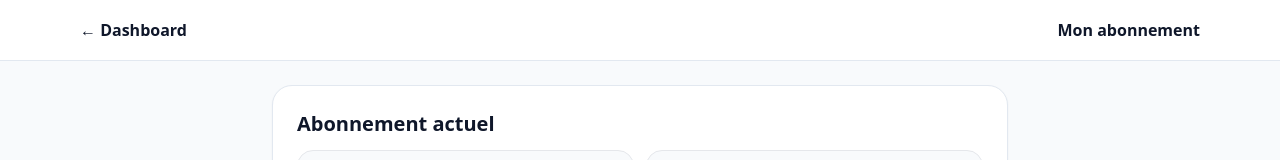
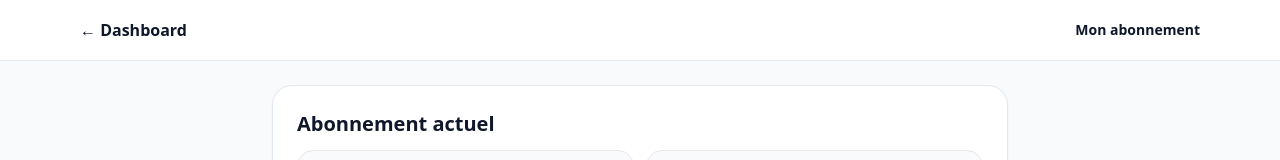
Before and after one commit to thomasmartialfrancomme-oss/saasadministratif, a Next.js app: page /dashboard/billing in a window 1280 px wide. Shown: the top 160 px of the page. Built offline with nearby package versions, Linux system fonts and the light colour scheme; no server answers.

Commit message:
Update page.tsx

```diff
--- a/app/dashboard/billing/page.tsx
+++ b/app/dashboard/billing/page.tsx
@@ -1,6 +1,7 @@
 "use client";
 import Link from 'next/link';
 import { useEffect, useState } from 'react';
+
 export default function Page(){
   const [user,setUser]=useState<any>(null);
   useEffect(()=>{ fetch('/api/me').then(r=>r.json()).then(j=>setUser(j.user))},[]);
@@ -10,7 +11,7 @@ export default function Page(){
     if(j.url) location.href=j.url; else alert(j.error||'Stripe non configuré — voir .env.example. Mode démo: plan changé localement.')
   }
   return <div className="min-h-screen bg-slate-50">
-    <header className="bg-white border-b border-slate-200"><div className="max-w-6xl mx-auto px-4 h-[60px] flex items-center justify-between"><Link href="/dashboard" className="font-extrabold">← Dashboard</Link><span className="font-bold">Mon abonnement</span></div></header>
+    <header className="bg-white border-b border-slate-200"><div className="max-w-6xl mx-auto px-4 h-[60px] flex items-center justify-between"><Link href="/dashboard" className="font-extrabold">← Dashboard</Link><span className="text-sm font-semibold">Mon abonnement</span></div></header>
     <div className="max-w-3xl mx-auto px-4 py-6">
       <div className="card p-6">
         <h1 className="text-xl font-extrabold">Abonnement actuel</h1>
@@ -27,9 +28,9 @@ export default function Page(){
         </div>
         <p className="text-xs text-slate-500 mt-3">Paiements via Stripe Checkout & Customer Portal. Webhooks synchronisés côté serveur. Annulation / upgrade / downgrade / remboursement gérés.</p>
         <div className="mt-6 flex gap-2">
-          <a href="#" onClick={(e)=>{e.preventDefault(); alert('Customer Portal Stripe — configure STRIPE_SECRET_KEY pour activer.')}} className="text-sm underline">Gérer le paiement (Stripe Portal)</a>
+          <a href="#" onClick={(e)=>{e.preventDefault(); alert('Customer Portal Stripe — configure STRIPE_SECRET_KEY pour activer.')} } className="text-sm underline">Gérer le paiement (Stripe Portal)</a>
           <span className="text-slate-300">|</span>
-          <a href="#" onClick={(e)=>{e.preventDefault(); if(confirm('Annuler l’abonnement ?')) alert('Annulation simulée — webhook customer.subscription.deleted géré côté serveur.');}} className="text-sm text-red-600 underline">Annuler l'abonnement</a>
+          <a href="#" onClick={(e)=>{e.preventDefault(); if(confirm('Annuler l\'abonnement ?')) alert('Annulation simulée — webhook customer.subscription.deleted géré côté serveur.');} } className="text-sm text-red-600 underline">Annuler l'abonnement</a>
         </div>
       </div>
       <div className="card p-6 mt-4">
```
